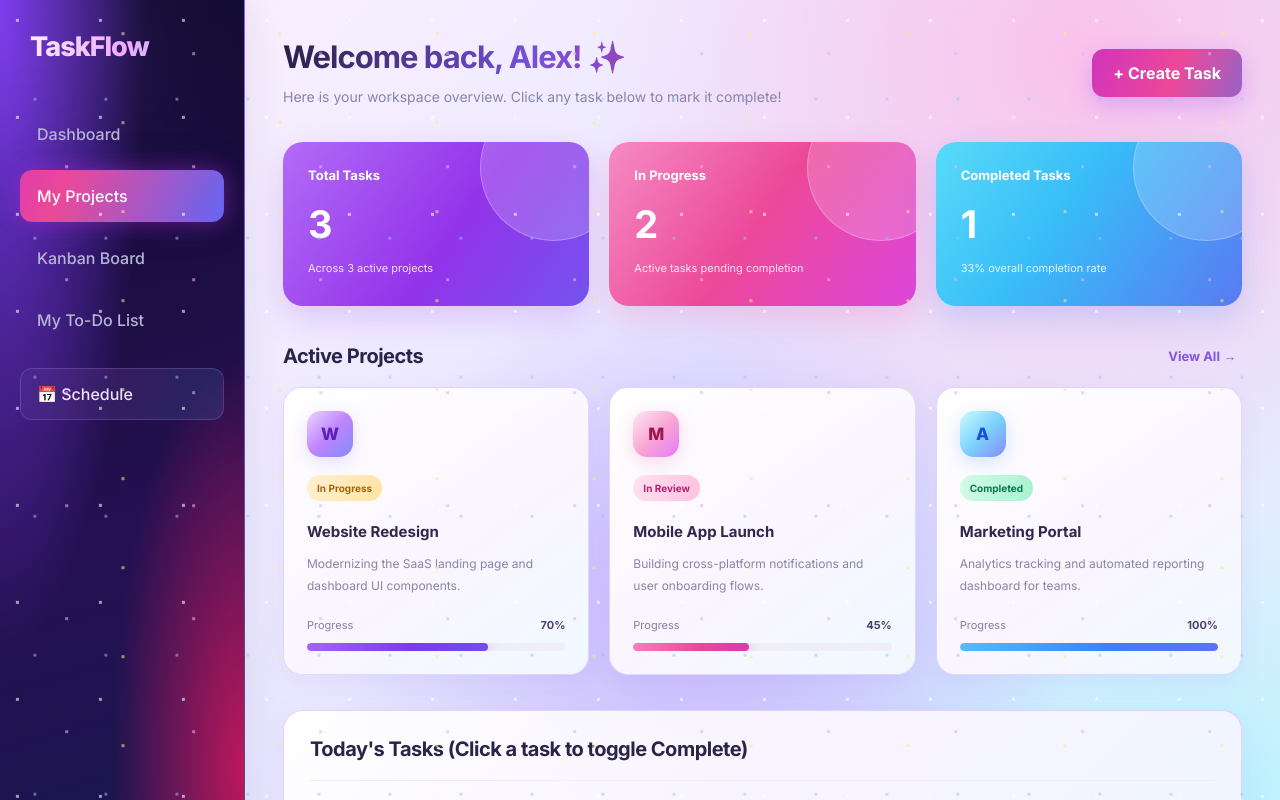
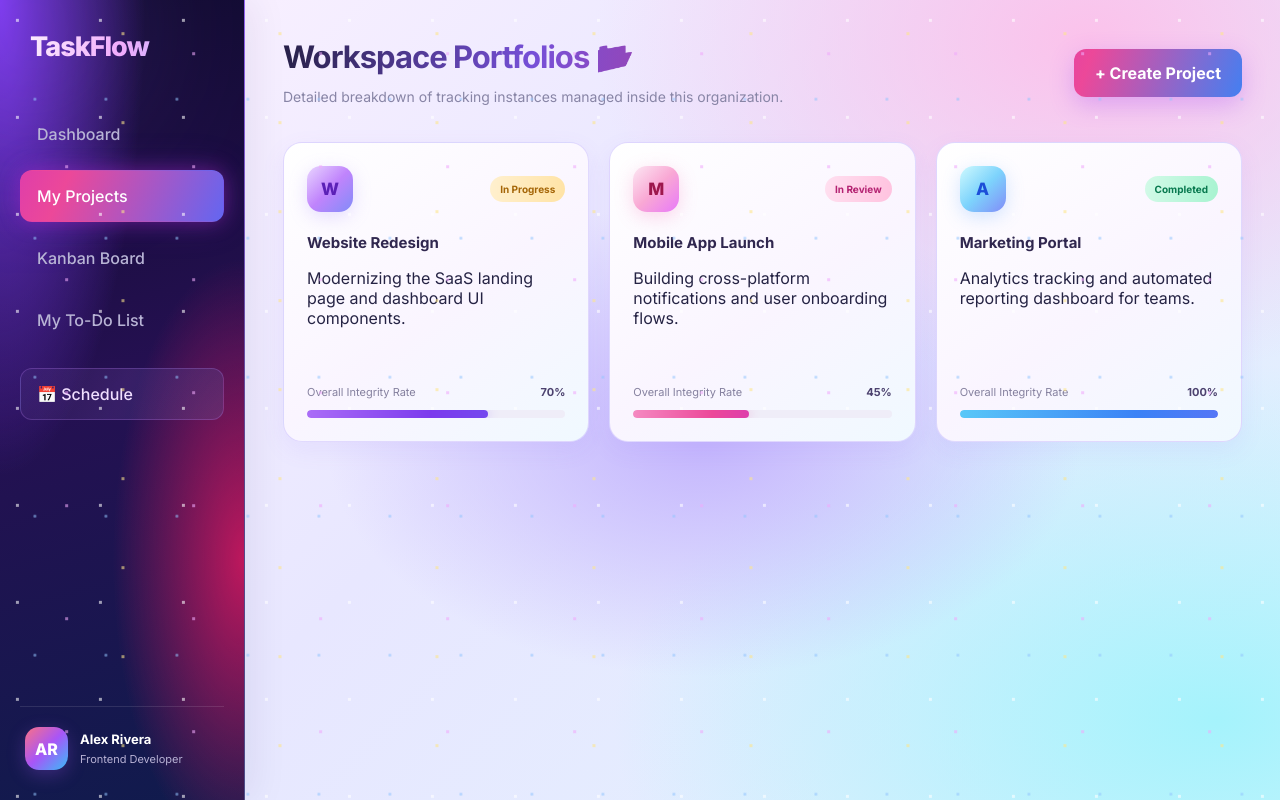
Before and after one commit to vishwajeethshikari/project-management-saas, a React app in the folder frontend/: page / in a window 1280 px wide. Both pictures are taken after a click on the button "My Projects". Shown: the top 800 px of the page. Built offline with nearby package versions, Linux system fonts and the light colour scheme; the HTML template or start-up script is replaced by a standard one.

Commit message:
feat: enable My Projects dashboard view with fully functional sidebar navigation

```diff
--- a/frontend/src/App.jsx
+++ b/frontend/src/App.jsx
@@ -3,38 +3,54 @@ import React, { useState } from 'react';
 import './App.css';
 
 export default function App() {
-  // Active sidebar button state
-  const [activeNav, setActiveNav] = useState('Dashboard');
+  // 1. Navigation State (Controls which "page" is visible)
+  const [currentView, setCurrentView] = useState('Dashboard'); // 'Dashboard' or 'Projects'
 
-  // Modal open/close state
+  // Modal control states
   const [isModalOpen, setIsModalOpen] = useState(false);
 
-  // Tasks state (Interactive!)
-  const [tasks, setTasks] = useState([
+  // 2. Active Projects State (Interactive!)
+  const [projects, setProjects] = useState([
     {
-      id: 1,
-      title: 'Design system components & color tokens',
-      project: 'Website Redesign',
-      due: 'Today, 4:00 PM',
-      color: 'purple-dot',
-      completed: false,
+      id: 'p1',
+      name: 'Website Redesign',
+      icon: 'W',
+      iconClass: 'purple-icon',
+      fillClass: 'purple-fill',
+      progress: 70,
+      status: 'In Progress',
+      statusClass: 'progress',
+      description: 'Modernizing the SaaS landing page and dashboard UI components.'
     },
     {
-      id: 2,
-      title: 'Fix authentication API token refresh',
-      project: 'Mobile App Launch',
-      due: 'Tomorrow, 11:00 AM',
-      color: 'pink-dot',
-      completed: false,
+      id: 'p2',
+      name: 'Mobile App Launch',
+      icon: 'M',
+      iconClass: 'pink-icon',
+      fillClass: 'pink-fill',
+      progress: 45,
+      status: 'In Review',
+      statusClass: 'review',
+      description: 'Building cross-platform notifications and user onboarding flows.'
     },
     {
-      id: 3,
-      title: 'Finalize Q3 analytics dashboard report',
-      project: 'Marketing Portal',
-      due: 'Completed',
-      color: 'blue-dot',
-      completed: true,
-    },
+      id: 'p3',
+      name: 'Marketing Portal',
+      icon: 'A',
+      iconClass: 'blue-icon',
+      fillClass: 'blue-fill',
+      progress: 100,
+      status: 'Completed',
+      statusClass: 'completed',
+      description: 'Analytics tracking and automated reporting dashboard for teams.'
+    }
+  ]);
+
+  // Tasks state
+  const [tasks, setTasks] = useState([
+    { id: 1, title: 'Design system components & color tokens', project: 'Website Redesign', due: 'Today, 4:00 PM', color: 'purple-dot', completed: false },
+    { id: 2, title: 'Fix authentication API token refresh', project: 'Mobile App Launch', due: 'Tomorrow, 11:00 AM', color: 'pink-dot', completed: false },
+    { id: 3, title: 'Finalize Q3 analytics dashboard report', project: 'Marketing Portal', due: 'Completed', color: 'blue-dot', completed: true },
   ]);
 
   // Form input states for creating a new task
@@ -42,17 +58,15 @@ export default function App() {
   const [taskProject, setTaskProject] = useState('Website Redesign');
   const [taskDue, setTaskDue] = useState('Today, 6:00 PM');
 
-  // Dynamic Calculations for your 3 colorful Stat Cards
+  // Calculations for Stat Cards
   const totalTasks = tasks.length;
   const completedTasks = tasks.filter((t) => t.completed).length;
   const inProgressTasks = totalTasks - completedTasks;
 
-  // Function to add a new task from the modal
   const handleAddTask = (e) => {
     e.preventDefault();
     if (!taskTitle.trim()) return;
 
-    // Pick dot color based on project
     const dotColor =
       taskProject === 'Website Redesign'
         ? 'purple-dot'
@@ -74,7 +88,6 @@ export default function App() {
     setIsModalOpen(false);
   };
 
-  // Function to toggle task completed status when clicked
   const toggleTaskStatus = (id) => {
     setTasks(
       tasks.map((task) =>
@@ -85,21 +98,30 @@ export default function App() {
 
   return (
     <div className="dashboard">
-      {/* Vibrant Dark Sidebar */}
+      {/* Sidebar Navigation */}
       <aside className="sidebar">
-        <h2 className="logo">TaskFlow</h2>
+        <h2 className="logo" onClick={() => setCurrentView('Dashboard')} style={{ cursor: 'pointer' }}>
+          TaskFlow
+        </h2>
         <nav>
-          {['Dashboard', 'My Projects', 'Kanban Board', 'My To-Do List'].map(
-            (item) => (
           <button
-                key={item}
-                className={`nav-item ${activeNav === item ? 'active' : ''}`}
-                onClick={() => setActiveNav(item)}
+            className={`nav-item ${currentView === 'Dashboard' ? 'active' : ''}`}
+            onClick={() => setCurrentView('Dashboard')}
           >
-                {item}
+            Dashboard
           </button>
-            )
-          )}
+          <button
+            className={`nav-item ${currentView === 'Projects' ? 'active' : ''}`}
+            onClick={() => setCurrentView('Projects')}
+          >
+            My Projects
+          </button>
+          <button className="nav-item" onClick={() => alert('Kanban coming in tomorrow\'s update!')}>
+            Kanban Board
+          </button>
+          <button className="nav-item" onClick={() => alert('To-Do list feature coming soon!')}>
+            My To-Do List
+          </button>
           <button className="nav-item calendar-item">📅 Schedule</button>
         </nav>
 
@@ -112,28 +134,28 @@ export default function App() {
         </div>
       </aside>
 
-      {/* Main Content */}
+      {/* Main Content View Switcher */}
+      <div className="main-content-wrapper" style={{ flex: 1, display: 'flex', flexDirection: 'column' }}>
+
+        {/* VIEW 1: DASHBOARD PAGE */}
+        {currentView === 'Dashboard' && (
           <main className="main-content">
-        {/* Topbar */}
             <header className="topbar">
               <div>
                 <h1>Welcome back, Alex! ✨</h1>
-            <p>
-              Here is your workspace overview. Click any task below to mark it
-              complete!
-            </p>
+                <p>Here is your workspace overview. Click any task below to complete it!</p>
               </div>
               <button className="primary-btn" onClick={() => setIsModalOpen(true)}>
                 + Create Task
               </button>
             </header>
 
-        {/* Colorful Overview Cards (Now Dynamic!) */}
+            {/* Dynamic Stat Cards */}
             <section className="stats">
               <div className="stat-card purple">
                 <p>Total Tasks</p>
                 <h2>{totalTasks}</h2>
-            <span>Across 3 active projects</span>
+                <span>Across {projects.length} active projects</span>
               </div>
 
               <div className="stat-card pink">
@@ -153,105 +175,111 @@ export default function App() {
               </div>
             </section>
 
-        {/* Projects Section */}
+            {/* Projects Preview Row */}
             <section className="projects-section">
               <div className="section-heading">
-            <h2>Active Projects</h2>
-            <button className="text-btn">View All →</button>
+                <h2>Active Projects Preview</h2>
+                <button className="text-btn" onClick={() => setCurrentView('Projects')}>
+                  View All Projects →
+                </button>
               </div>
 
               <div className="project-grid">
-            <div className="project-card">
-              <div className="project-icon purple-icon">W</div>
-              <span className="status progress">In Progress</span>
-              <h3>Website Redesign</h3>
-              <p>
-                Modernizing the SaaS landing page and dashboard UI components.
-              </p>
+                {projects.slice(0, 3).map((project) => (
+                  <div key={project.id} className="project-card">
+                    <div className={`project-icon ${project.iconClass}`}>{project.icon}</div>
+                    <span className={`status ${project.statusClass}`}>{project.status}</span>
+                    <h3>{project.name}</h3>
+                    <p>{project.description}</p>
                     <div className="progress-info">
                       <span>Progress</span>
-                <strong>70%</strong>
+                      <strong>{project.progress}%</strong>
                     </div>
                     <div className="progress-bar">
-                <div className="progress-fill purple-fill"></div>
+                      <div className={`progress-fill ${project.fillClass}`} style={{ width: `${project.progress}%` }}></div>
                     </div>
                   </div>
-
-            <div className="project-card">
-              <div className="project-icon pink-icon">M</div>
-              <span className="status review">In Review</span>
-              <h3>Mobile App Launch</h3>
-              <p>
-                Building cross-platform notifications and user onboarding flows.
-              </p>
-              <div className="progress-info">
-                <span>Progress</span>
-                <strong>45%</strong>
-              </div>
-              <div className="progress-bar">
-                <div className="progress-fill pink-fill"></div>
-              </div>
-            </div>
-
-            <div className="project-card">
-              <div className="project-icon blue-icon">A</div>
-              <span className="status completed">Completed</span>
-              <h3>Marketing Portal</h3>
-              <p>
-                Analytics tracking and automated reporting dashboard for teams.
-              </p>
-              <div className="progress-info">
-                <span>Progress</span>
-                <strong>100%</strong>
-              </div>
-              <div className="progress-bar">
-                <div className="progress-fill blue-fill"></div>
-              </div>
-            </div>
+                ))}
               </div>
             </section>
 
-        {/* Interactive Tasks Section */}
+            {/* Tasks Section */}
             <section className="tasks-section">
-          <h2>Today&apos;s Tasks (Click a task to toggle Complete)</h2>
-
+              <h2>Today&apos;s Tasks</h2>
               {tasks.map((task) => (
                 <div
                   key={task.id}
                   className={`task-row ${task.completed ? 'task-done' : ''}`}
                   onClick={() => toggleTaskStatus(task.id)}
-              title="Click to mark complete/incomplete"
                 >
                   <span className={`task-dot ${task.color}`}></span>
                   <div>
                     <h4>{task.title}</h4>
                     <p>{task.project}</p>
                   </div>
-              <span
-                className={`status ${
-                  task.completed ? 'completed' : 'progress'
-                }`}
-              >
+                  <span className={`status ${task.completed ? 'completed' : 'progress'}`}>
                     {task.completed ? '✓ Completed' : task.due}
                   </span>
                 </div>
               ))}
             </section>
           </main>
+        )}
 
-      {/* Working "+ Create Task" Modal */}
+        {/* VIEW 2: DEDICATED PROJECTS PORTFOLIO PAGE */}
+        {currentView === 'Projects' && (
+          <main className="main-content">
+            <header className="topbar">
+              <div>
+                <h1>Workspace Portfolios 📂</h1>
+                <p>Detailed breakdown of tracking instances managed inside this organization.</p>
+              </div>
+              <button
+                className="primary-btn"
+                onClick={() => alert('Create Project database routing coming up in our milestones!')}
+              >
+                + Create Project
+              </button>
+            </header>
+
+            {/* Full-width interactive projects view */}
+            <section className="projects-section">
+              <div className="project-grid">
+                {projects.map((project) => (
+                  <div key={project.id} className="project-card" style={{ minHeight: '300px', display: 'flex', flexDirection: 'column', justifyContent: 'space-between' }}>
+                    <div>
+                      <div className="project-header-row" style={{ display: 'flex', justifyContent: 'space-between', alignItems: 'center', marginBottom: '15px' }}>
+                        <div className={`project-icon ${project.iconClass}`} style={{ marginBottom: 0 }}>{project.icon}</div>
+                        <span className={`status ${project.statusClass}`}>{project.status}</span>
+                      </div>
+                      <h3>{project.name}</h3>
+                      <p style={{ minHeight: '60px' }}>{project.description}</p>
+                    </div>
+
+                    <div className="project-footer-progress" style={{ marginTop: 'auto' }}>
+                      <div className="progress-info">
+                        <span>Overall Integrity Rate</span>
+                        <strong>{project.progress}%</strong>
+                      </div>
+                      <div className="progress-bar">
+                        <div className={`progress-fill ${project.fillClass}`} style={{ width: `${project.progress}%` }}></div>
+                      </div>
+                    </div>
+                  </div>
+                ))}
+              </div>
+            </section>
+          </main>
+        )}
+      </div>
+
+      {/* Task Creation Modal Popup */}
       {isModalOpen && (
         <div className="modal-overlay">
           <form className="modal-card" onSubmit={handleAddTask}>
             <div className="modal-header">
               <h3>Create New Task ✨</h3>
-              <button
-                type="button"
-                className="close-btn"
-                onClick={() => setIsModalOpen(false)}
-              >
-                ✕
-              </button>
+              <button type="button" className="close-btn" onClick={() => setIsModalOpen(false)}>✕</button>
             </div>
 
             <div className="form-group">
@@ -267,10 +295,7 @@ export default function App() {
 
             <div className="form-group">
               <label>Select Project</label>
-              <select
-                value={taskProject}
-                onChange={(e) => setTaskProject(e.target.value)}
-              >
+              <select value={taskProject} onChange={(e) => setTaskProject(e.target.value)}>
                 <option value="Website Redesign">Website Redesign</option>
                 <option value="Mobile App Launch">Mobile App Launch</option>
                 <option value="Marketing Portal">Marketing Portal</option>
@@ -279,24 +304,12 @@ export default function App() {
 
             <div className="form-group">
               <label>Due Time / Deadline</label>
-              <input
-                type="text"
-                value={taskDue}
-                onChange={(e) => setTaskDue(e.target.value)}
-              />
+              <input type="text" value={taskDue} onChange={(e) => setTaskDue(e.target.value)} />
             </div>
 
             <div className="modal-actions">
-              <button
-                type="button"
-                className="secondary-btn"
-                onClick={() => setIsModalOpen(false)}
-              >
-                Cancel
-              </button>
-              <button type="submit" className="primary-btn">
-                Add Task
-              </button>
+              <button type="button" className="secondary-btn" onClick={() => setIsModalOpen(false)}>Cancel</button>
+              <button type="submit" className="primary-btn">Add Task</button>
             </div>
           </form>
         </div>
```
Lines whose indentation alone changed are shown as unchanged.
